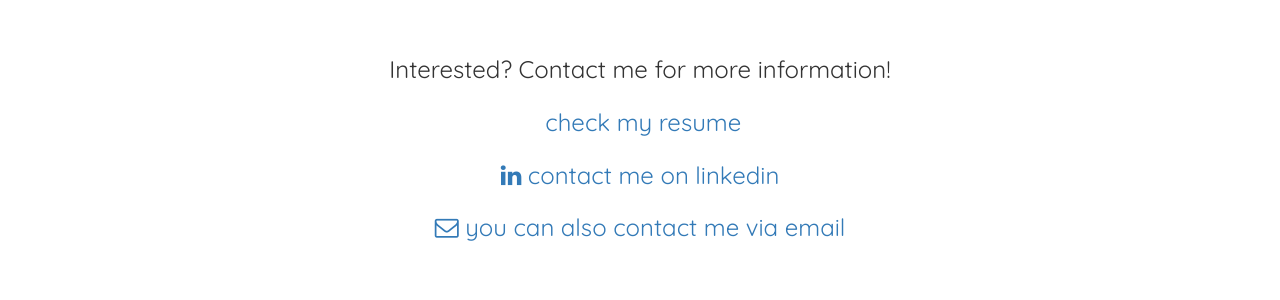
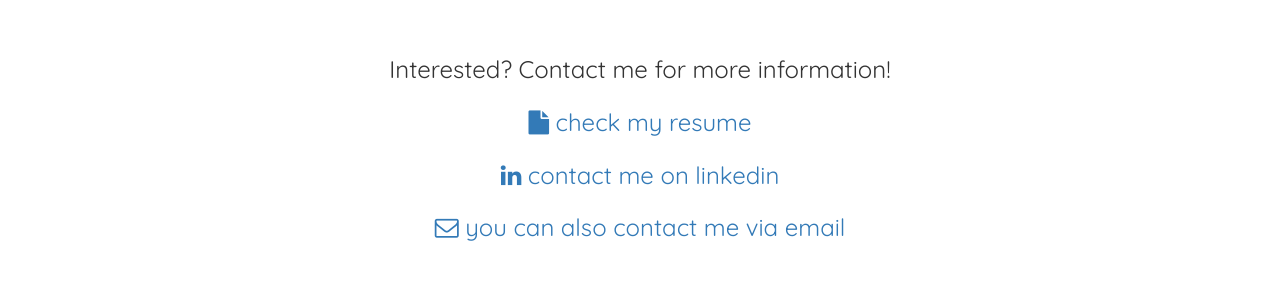
Before and after one commit to audreyweller/audreyweller.github.io, a Jekyll site: the page built from index.html, in a window 1280 px wide and 900 px high, scrolled down 1887 px. Shown: the part 533-833 px from the top of the window. Built offline with Jekyll 4.4.1, drawn with Linux system fonts in a browser that asks for light colours; nearby versions of some CDN libraries; comment, search, counter and statistics services are not loaded.

Commit message:
change file import

```diff
--- a/index.html
+++ b/index.html
@@ -95,7 +95,7 @@ title: Audrey Weller - Video Editor
         <br/>
         <br/>
         <a href="https://www.dropbox.com/s/vvrvgwyheon7bre/AUDREY%20WELLER_resume_0218.pdf?dl=1">
-          <i class="fa fa-file-alt"></i> check my resume</a>
+          <i class="fa fa-file"></i> check my resume</a>
         <br/>
         <br/>
         <a href="https://www.linkedin.com/in/audreyweller/">
```
